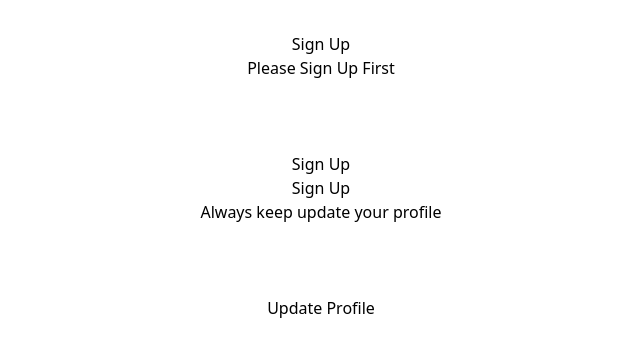
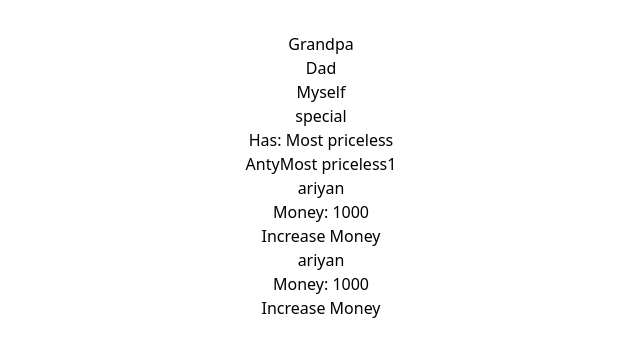
Before and after one commit to zobayerhb/react-core-con-02-form, a React (Vite) app: page / in a window 1280 px wide. Shown: the top 356 px of the page, without its empty margins (319-959 px from the left). Built offline with nearby package versions, Linux system fonts and the light colour scheme.

Commit message:
using useContext for manage props data

```diff
--- a/src/App.jsx
+++ b/src/App.jsx
@@ -1,18 +1,19 @@
 import "./App.css";
-import ReusableForm from "./components/ReusableForm/ReusableForm";
+import Grandpa from "./components/Grandpa/Grandpa";
+// import ReusableForm from "./components/ReusableForm/ReusableForm";
 // import HookForm from './components/HookForm/HookForm'
 // import RefForm from './components/RefForm/RefForm'
 // import SimpleForm from './components/SimpleForm/SimpleForm'
 // import StateFulForm from './components/StateFulForm/StateFulForm'
 
 function App() {
-  const handleFormSignUp = (data) => {
-    console.log("sign up", data);
-  };
+  // const handleFormSignUp = (data) => {
+  //   console.log("sign up", data);
+  // };
 
-  const handleUpdateProfileForm = (data) => {
-    console.log("update form", data);
-  };
+  // const handleUpdateProfileForm = (data) => {
+  //   console.log("update form", data);
+  // };
 
   return (
     <>
@@ -20,7 +21,7 @@ function App() {
       {/* <StateFulForm></StateFulForm> */}
       {/* <RefForm></RefForm> */}
       {/* <HookForm></HookForm> */}
-      <ReusableForm
+      {/* <ReusableForm
         formTitle={"Sign Up"}
         handleForm={handleFormSignUp}
         submitBtn="Sign Up"
@@ -38,7 +39,9 @@ function App() {
         <h1 className="text-3xl font-bold">Sign Up</h1>
         <p>Always keep update your profile</p>
         </div>
-      </ReusableForm>
+      </ReusableForm> */}
+
+      <Grandpa></Grandpa>
     </>
   );
 }
--- /dev/null
+++ b/src/components/Anty/Anty.jsx
@@ -0,0 +1,23 @@
+import { useContext } from "react";
+import Cousin from "../Cousin/Cousin";
+import { LevelContext } from "../Grandpa/Grandpa";
+
+const Anty = () => {
+    const auntysCon = useContext(LevelContext)
+    console.log(auntysCon)
+
+  return (
+    <div className="border-2 border-amber-500 rounded-md p-3">
+     <div>
+     Anty
+     {auntysCon}
+     </div>
+      <div className="flex gap-1">
+        <Cousin name={"ariyan"}></Cousin>
+        <Cousin name={"ariyan"}></Cousin>
+      </div>
+    </div>
+  );
+};
+
+export default Anty;
--- /dev/null
+++ b/src/components/Brother/Brother.jsx
@@ -0,0 +1,5 @@
+const Brother = () => {
+  return <div>Brother 1</div>;
+};
+
+export default Brother;
--- /dev/null
+++ b/src/components/Cousin/Cousin.jsx
@@ -0,0 +1,13 @@
+import { useContext } from "react";
+import { Level2Context } from "../Grandpa/Grandpa";
+
+const Cousin = ({ name }) => {
+    const [money, setMoney] = useContext(Level2Context);
+
+  return <div className="border-2 border-amber-500 rounded-md p-3">{name}
+    <p>Money: {money}</p>
+    <button onClick={() => setMoney(money + 1000)}>Increase Money</button>
+  </div>;
+};
+
+export default Cousin;
--- /dev/null
+++ b/src/components/Dad/Dad.jsx
@@ -0,0 +1,20 @@
+import Myself from "./Myself/Myself";
+import { useContext } from "react";
+import { LevelContext } from "../Grandpa/Grandpa";
+
+
+const Dad = ({gold}) => {
+    const level = useContext(LevelContext);
+    // console.log(level);
+
+  return (
+    <div className="border-2 border-amber-500 rounded-md p-3">
+      Dad
+      <div className="border-2 border-amber-500 p-3 rounded-md">
+        <Myself gold={gold}></Myself>
+      </div>
+    </div>
+  );
+};
+
+export default Dad;
--- /dev/null
+++ b/src/components/Dad/Myself/Myself.jsx
@@ -0,0 +1,14 @@
+import Special from "../../Special/Special";
+
+const Myself = ({gold}) => {
+  return (
+    <div>
+      <p className="">Myself</p>
+      <div className="border-2 border-amber-500 rounded-md">
+        <Special gold={gold}></Special>
+      </div>
+    </div>
+  );
+};
+
+export default Myself;
--- /dev/null
+++ b/src/components/Grandpa/Grandpa.jsx
@@ -0,0 +1,27 @@
+import { createContext, useState } from "react";
+import Anty from "../Anty/Anty";
+import Dad from "../Dad/Dad";
+
+export const LevelContext = createContext(1);
+export const Level2Context = createContext(0);
+
+const Grandpa = () => {
+  const gold = "Most priceless";
+  const [money, setMoney] = useState(1000);
+
+  return (
+    <div className="border-2 border-amber-500 rounded-md p-4">
+      <h1 className="text-2xl">Grandpa</h1>
+      <Level2Context.Provider value={[money, setMoney]}>
+        <LevelContext.Provider value={gold + 1}>
+          <section className="flex gap-3">
+            <Dad gold={gold}></Dad>
+            <Anty></Anty>
+          </section>
+        </LevelContext.Provider>
+      </Level2Context.Provider>
+    </div>
+  );
+};
+
+export default Grandpa;
--- /dev/null
+++ b/src/components/Special/Special.jsx
@@ -0,0 +1,11 @@
+
+const Special = ({gold}) => {
+    return (
+        <div>
+            special
+            <p>Has: {gold}</p>
+        </div>
+    );
+};
+
+export default Special;
```
Also changed, not shown: src/components/Sister/Sister.jsx (added, +9 -0 lines).
